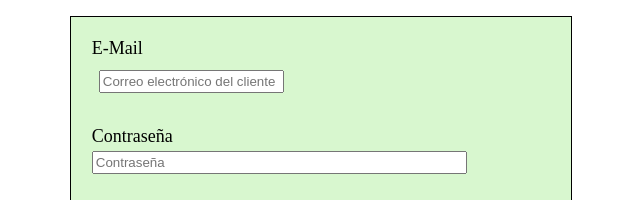
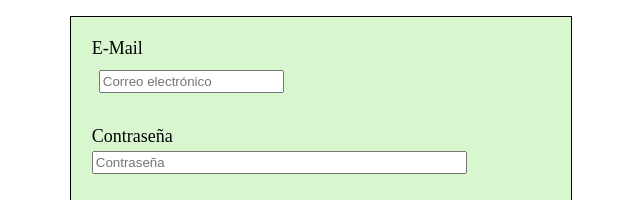
Before and after one commit to jjuanferrau/is1, a website: page HTML/loginClient.html in a window 1280 px wide. Shown: the part 273-473 px from the top of the page, 319-959 px from the left. Drawn offline with Linux system fonts and the light colour scheme.

Commit message:
Placeholder correo corregido

```diff
--- a/HTML/loginClient.html
+++ b/HTML/loginClient.html
@@ -56,7 +56,7 @@
                 <td><label for="cliForm" class="form-label">E-Mail</label></td>
             </tr>
             <tr style="height:10px;">
-                <td><input class="email" name="email" type="text" placeholder="Correo electrónico del cliente"><br></td>
+                <td><input class="email" name="email" type="text" placeholder="Correo electrónico"><br></td>
             </tr>
             <tr><td>&nbsp;</td></tr>
             <tr style="height:10px;">
```
